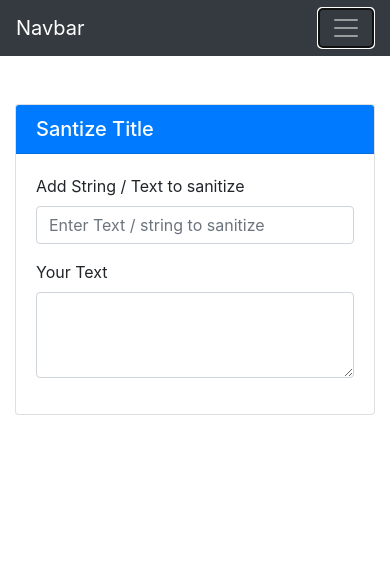
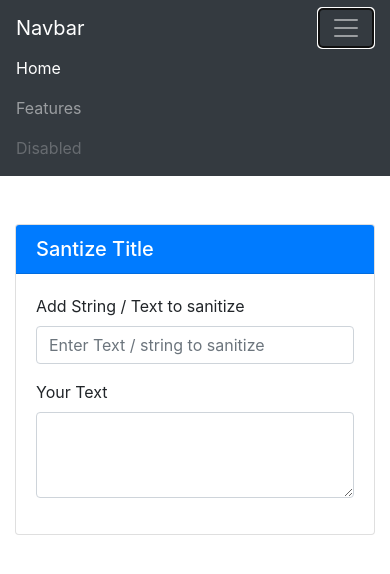
Before and after one commit to vanpariyar/useful-tools, a React (Create React App) app: page / in a window 390 px wide. Both pictures are taken after a click on the button 346 px from the left and 28 px from the top of the page. Shown: the top 574 px of the page. Built offline with nearby package versions, Linux system fonts and the light colour scheme.

Commit message:
added the fiels

```diff
--- a/src/components/navbar.js
+++ b/src/components/navbar.js
@@ -1,13 +1,20 @@
-import React from 'react'
+import React, { useState } from 'react'
 
 export default function Navbar() {
+    const [menuStatus, setMenuStatus] = useState(0);
     return (
         <nav className="navbar navbar-expand-lg navbar-dark bg-dark">
             <a href="./" className="navbar-brand">Navbar</a>
-            <button className="navbar-toggler" type="button" data-toggle="collapse" data-target="#navbarNav" aria-controls="navbarNav" aria-expanded="false" aria-label="Toggle navigation">
+            <button
+                className="navbar-toggler"
+                type="button"
+                onClick={ ()=>setMenuStatus( !menuStatus )  }
+            >
                 <span className="navbar-toggler-icon"></span>
             </button>
-            <div className="collapse navbar-collapse" id="navbarNav">
+            <div
+                className= { (menuStatus) ? "collapse navbar-collapse show" : "collapse navbar-collapse" }
+                id="navbarNav">
                 <ul className="navbar-nav">
                 <li className="nav-item active">
                     <a href="#home" className="nav-link">Home <span className="sr-only">(current)</span></a>
```
Also changed, not shown: 1 other file (tests, documents, lock files or other folders).
